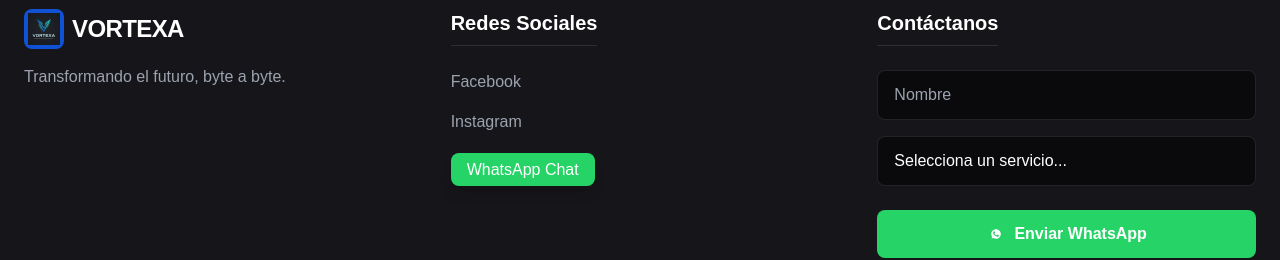
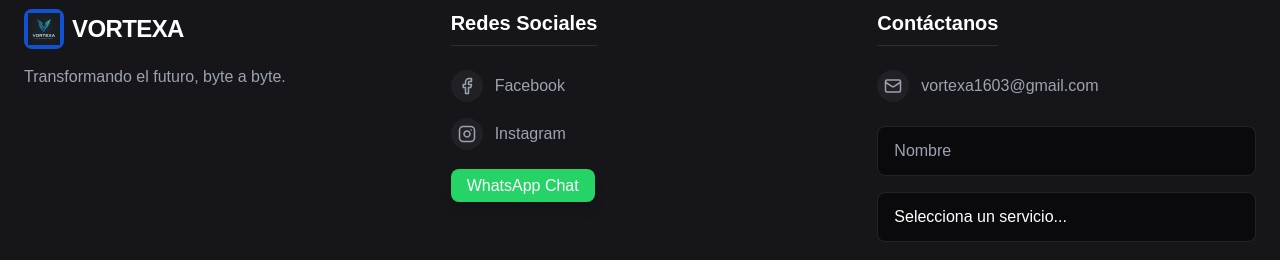
Before and after one commit to eliseo2301-ship-it/VORTEXA, a React (Vite) app: page / in a window 1280 px wide. Shown: the part 3340-3600 px from the top of the page. Built offline with nearby package versions, Linux system fonts and the light colour scheme.

Commit message:
Actualización de footer y sincronización para despliegue en Render

```diff
--- a/src/components/Footer.jsx
+++ b/src/components/Footer.jsx
@@ -1,5 +1,6 @@
 import React, { useState } from 'react';
 import { useLanguage } from '../context/LanguageContext';
+import { Facebook, Instagram, Mail } from 'lucide-react';
 
 const Footer = () => {
   const { t, language } = useLanguage();
@@ -38,8 +39,28 @@ const Footer = () => {
           <div className="footer-links">
             <h4 className="text-xl font-bold mb-6 text-white border-b border-white/10 pb-2 inline-block">{t('footer_socials')}</h4>
             <div className="flex flex-col gap-4">
-              <a href="https://facebook.com" target="_blank" rel="noreferrer" className="text-gray-400 hover:text-white transition-colors">Facebook</a>
-              <a href="https://instagram.com" target="_blank" rel="noreferrer" className="text-gray-400 hover:text-white transition-colors">Instagram</a>
+              <a
+                href="https://www.facebook.com/profile.php?id=61579576267068"
+                target="_blank"
+                rel="noreferrer"
+                className="flex items-center gap-3 text-gray-400 hover:text-white transition-all group"
+              >
+                <div className="w-8 h-8 rounded-full bg-white/5 flex items-center justify-center group-hover:bg-[#1877F2]/20 group-hover:text-[#1877F2] transition-colors">
+                  <Facebook size={18} />
+                </div>
+                <span>Facebook</span>
+              </a>
+              <a
+                href="https://www.instagram.com/vortexa1603/"
+                target="_blank"
+                rel="noreferrer"
+                className="flex items-center gap-3 text-gray-400 hover:text-white transition-all group"
+              >
+                <div className="w-8 h-8 rounded-full bg-white/5 flex items-center justify-center group-hover:bg-[#E4405F]/20 group-hover:text-[#E4405F] transition-colors">
+                  <Instagram size={18} />
+                </div>
+                <span>Instagram</span>
+              </a>
               <a href="https://wa.me/521234567890" target="_blank" rel="noreferrer" className="inline-block mt-2">
                 <span className="bg-[#25D366] text-white px-4 py-2 rounded-theme hover:bg-[#1ebd59] transition-colors shadow-lg">WhatsApp Chat</span>
               </a>
@@ -48,6 +69,17 @@ const Footer = () => {
 
           <div className="footer-form">
             <h4 className="text-xl font-bold mb-6 text-white border-b border-white/10 pb-2 inline-block">{t('footer_contact_title')}</h4>
+
+            <a
+              href="mailto:vortexa1603@gmail.com"
+              className="flex items-center gap-3 text-gray-400 hover:text-white transition-all group mb-6"
+            >
+              <div className="w-8 h-8 rounded-full bg-white/5 flex items-center justify-center group-hover:bg-primary/20 group-hover:text-primary transition-colors">
+                <Mail size={18} />
+              </div>
+              <span>vortexa1603@gmail.com</span>
+            </a>
+
             <form onSubmit={handleWhatsApp} className="flex flex-col gap-4">
               <input
                 type="text"
```
